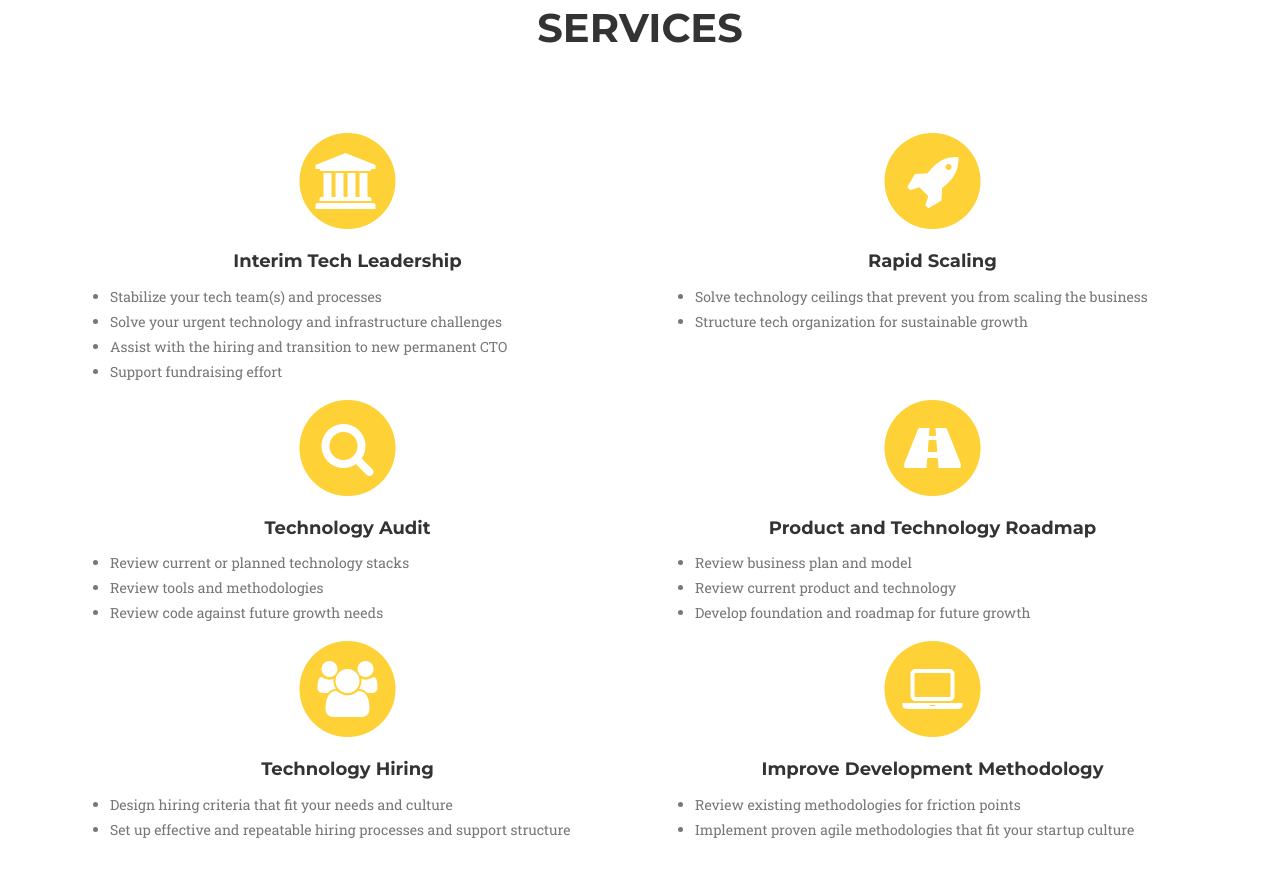
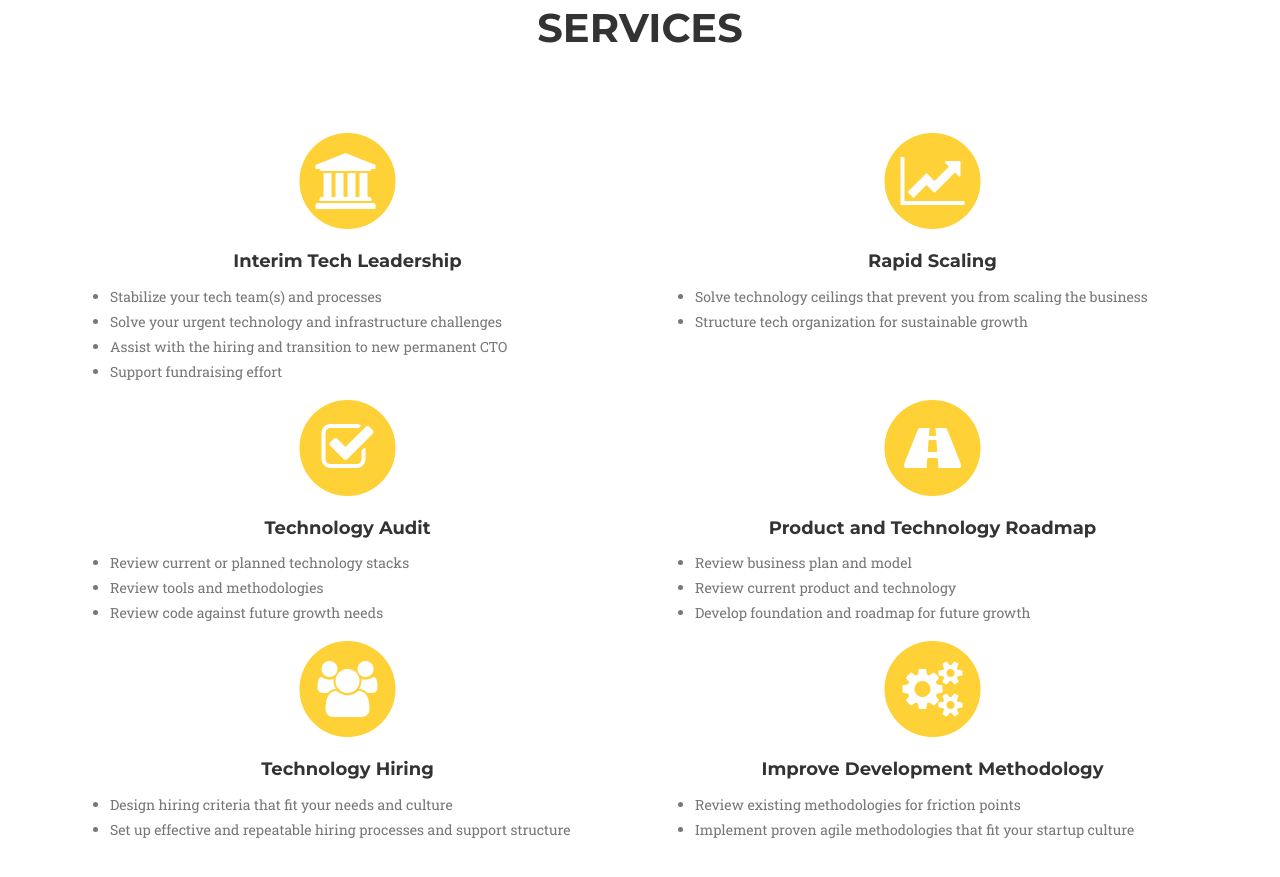
Before and after one commit to traveled1/traveled1.github.io, a website: page index.html in a window 1280 px wide. Shown: the part 880-1757 px from the top of the page. Drawn offline with nearby package versions, Linux system fonts and the light colour scheme; a web font is replaced by a local one.

Commit message:
revise the icons for services

```diff
--- a/index.html
+++ b/index.html
@@ -110,7 +110,7 @@
                 <div class="col-md-6">
                     <span class="fa-stack fa-4x">
                         <i class="fa fa-circle fa-stack-2x text-primary"></i>
-                        <i class="fa fa-rocket fa-stack-1x fa-inverse"></i>
+                        <i class="fa fa-line-chart fa-stack-1x fa-inverse"></i>
                     </span>
                     <h4 class="service-heading">Rapid Scaling</h4>
                     <ul>
@@ -123,7 +123,7 @@
                 <div class="col-md-6">
                     <span class="fa-stack fa-4x">
                         <i class="fa fa-circle fa-stack-2x text-primary"></i>
-                        <i class="fa fa-search fa-stack-1x fa-inverse"></i>
+                        <i class="fa fa-check-square-o fa-stack-1x fa-inverse"></i>
                     </span>
                     <h4 class="service-heading">Technology Audit</h4>
                     <ul>
@@ -160,7 +160,7 @@
                 <div class="col-md-6">
                     <span class="fa-stack fa-4x">
                         <i class="fa fa-circle fa-stack-2x text-primary"></i>
-                        <i class="fa fa-laptop fa-stack-1x fa-inverse"></i>
+                        <i class="fa fa-gears fa-stack-1x fa-inverse"></i>
                     </span>
                     <h4 class="service-heading">Improve Development Methodology</h4>
                     <ul>
```
